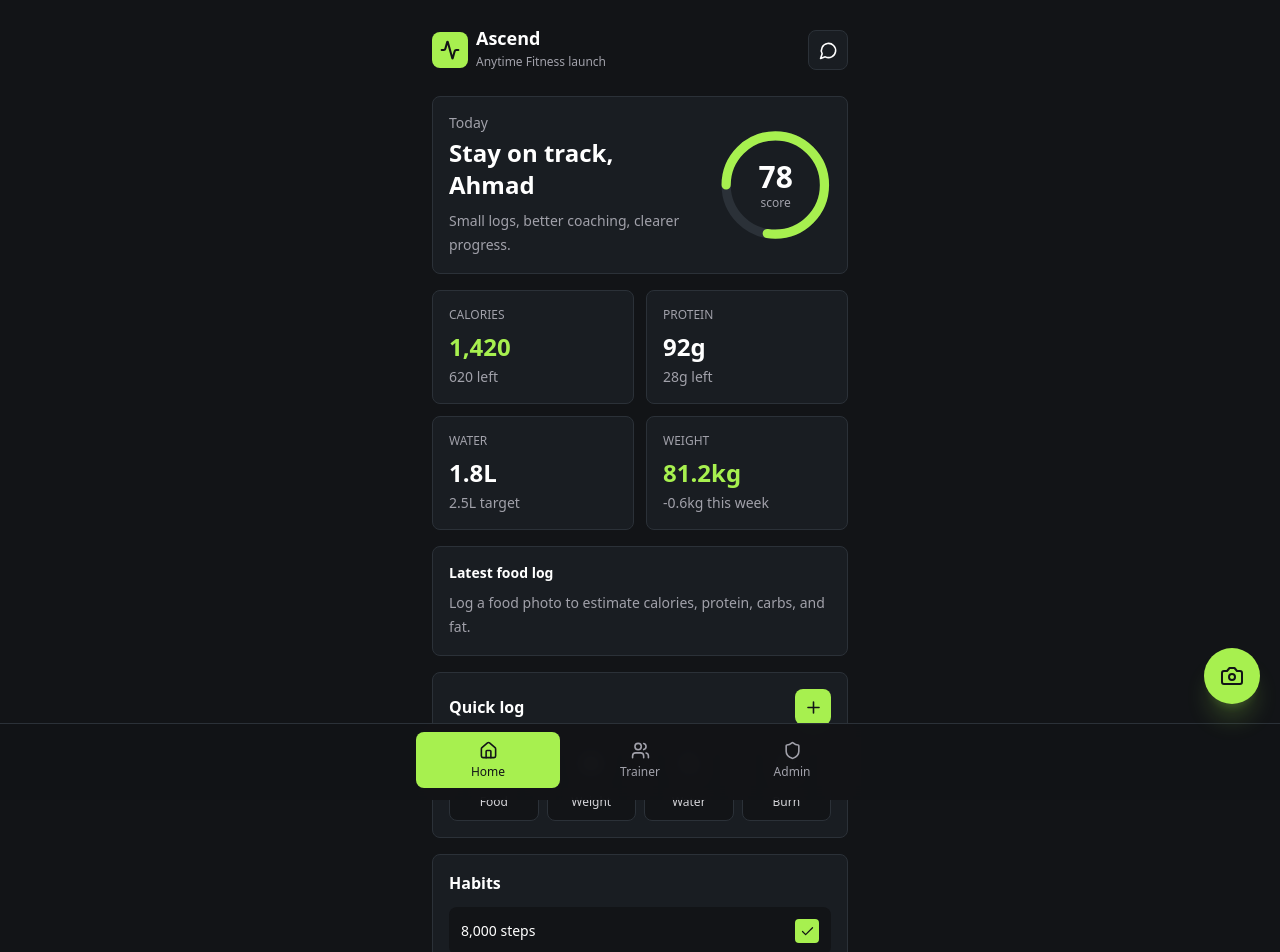
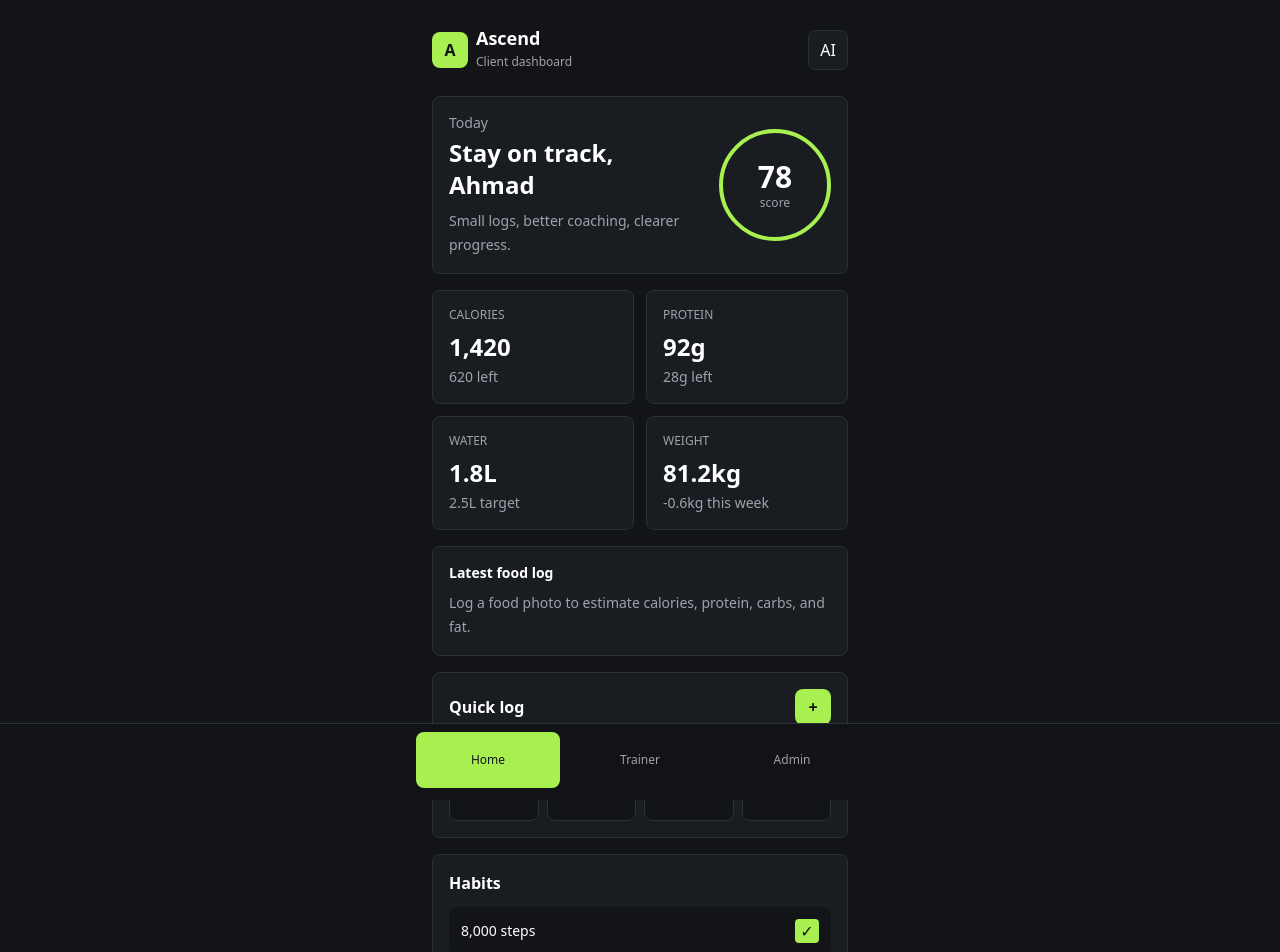
Before and after one commit to mdfarizanwar369/ascend, a Next.js app in the folder frontend/: page /dashboard in a window 1280 px wide. Shown: the top 952 px of the page. Built offline with nearby package versions, Linux system fonts and the light colour scheme.

Commit message:
Make dashboard static for Railway

```diff
--- a/frontend/src/app/dashboard/page.tsx
+++ b/frontend/src/app/dashboard/page.tsx
@@ -1,12 +1,22 @@
-import { Check, Droplets, Flame, Plus, Scale, Utensils } from "lucide-react";
-import Link from "next/link";
-import { AppShell } from "@/components/AppShell";
-import { MetricCard } from "@/components/MetricCard";
-import { ProgressRing } from "@/components/ProgressRing";
+/* eslint-disable @next/next/no-html-link-for-pages */
 
 export default function DashboardPage() {
   return (
-    <AppShell active="client">
+    <main className="min-h-screen bg-ink pb-24 text-white">
+      <div className="mx-auto min-h-screen w-full max-w-md px-4 pt-4">
+        <header className="flex items-center justify-between py-3">
+          <a href="/" className="flex items-center gap-2">
+            <span className="grid h-9 w-9 place-items-center rounded-lg bg-lime text-ink font-bold">A</span>
+            <span>
+              <span className="block text-lg font-semibold leading-5">Ascend</span>
+              <span className="text-xs text-zinc-400">Client dashboard</span>
+            </span>
+          </a>
+          <a href="/coach" className="grid h-10 w-10 place-items-center rounded-lg border border-line bg-surface" aria-label="Open coach">
+            AI
+          </a>
+        </header>
+
         <section className="mt-3 rounded-lg border border-line bg-surface p-4">
           <div className="flex items-center justify-between gap-4">
             <div>
@@ -14,46 +24,48 @@ export default function DashboardPage() {
               <h1 className="mt-1 text-2xl font-semibold">Stay on track, Ahmad</h1>
               <p className="mt-2 text-sm leading-6 text-zinc-400">Small logs, better coaching, clearer progress.</p>
             </div>
-          <ProgressRing score={78} />
+            <div className="grid h-28 w-28 shrink-0 place-items-center rounded-full border-4 border-lime">
+              <div className="text-center">
+                <p className="text-3xl font-semibold">78</p>
+                <p className="text-xs text-zinc-400">score</p>
+              </div>
+            </div>
           </div>
         </section>
 
         <section className="mt-4 grid grid-cols-2 gap-3">
-        <MetricCard label="Calories" value="1,420" detail="620 left" tone="success" />
-        <MetricCard label="Protein" value="92g" detail="28g left" />
-        <MetricCard label="Water" value="1.8L" detail="2.5L target" />
-        <MetricCard label="Weight" value="81.2kg" detail="-0.6kg this week" tone="success" />
+          {[
+            ["Calories", "1,420", "620 left"],
+            ["Protein", "92g", "28g left"],
+            ["Water", "1.8L", "2.5L target"],
+            ["Weight", "81.2kg", "-0.6kg this week"]
+          ].map(([label, value, detail]) => (
+            <div key={label} className="rounded-lg border border-line bg-surface p-4">
+              <p className="text-xs uppercase text-zinc-400">{label}</p>
+              <p className="mt-2 text-2xl font-semibold text-white">{value}</p>
+              <p className="mt-1 text-sm text-zinc-400">{detail}</p>
+            </div>
+          ))}
         </section>
 
-      <Link href="/food-log" className="mt-4 block rounded-lg border border-line bg-surface p-4">
+        <a href="/food-log" className="mt-4 block rounded-lg border border-line bg-surface p-4">
           <p className="text-sm font-semibold">Latest food log</p>
-        <p className="mt-2 text-sm leading-6 text-zinc-400">
-          Log a food photo to estimate calories, protein, carbs, and fat.
-        </p>
-      </Link>
+          <p className="mt-2 text-sm leading-6 text-zinc-400">Log a food photo to estimate calories, protein, carbs, and fat.</p>
+        </a>
 
         <section className="mt-4 rounded-lg border border-line bg-surface p-4">
           <div className="flex items-center justify-between">
             <h2 className="text-base font-semibold">Quick log</h2>
-          <Link href="/food-log" className="grid h-9 w-9 place-items-center rounded-lg bg-lime text-ink" aria-label="Add log">
-            <Plus size={19} />
-          </Link>
+            <a href="/food-log" className="grid h-9 w-9 place-items-center rounded-lg bg-lime text-ink font-bold" aria-label="Add log">
+              +
+            </a>
           </div>
           <div className="mt-4 grid grid-cols-4 gap-2">
-          {[
-            { label: "Food", icon: Utensils },
-            { label: "Weight", icon: Scale },
-            { label: "Water", icon: Droplets },
-            { label: "Burn", icon: Flame }
-          ].map((item) => {
-            const Icon = item.icon;
-            return (
-              <button key={item.label} className="grid h-20 place-items-center rounded-lg border border-line bg-ink text-xs text-zinc-300">
-                <Icon size={20} />
-                {item.label}
-              </button>
-            );
-          })}
+            {["Food", "Weight", "Water", "Burn"].map((item) => (
+              <a key={item} href={item === "Food" ? "/food-log" : "/dashboard"} className="grid h-20 place-items-center rounded-lg border border-line bg-ink text-xs text-zinc-300">
+                {item}
+              </a>
+            ))}
           </div>
         </section>
 
@@ -61,20 +73,35 @@ export default function DashboardPage() {
           <h2 className="text-base font-semibold">Habits</h2>
           <div className="mt-3 space-y-2">
             {["8,000 steps", "No sugary drinks", "Protein at breakfast"].map((habit, index) => (
-            <Link key={habit} href="/habits" className="flex items-center justify-between rounded-lg bg-ink px-3 py-3">
+              <a key={habit} href="/habits" className="flex items-center justify-between rounded-lg bg-ink px-3 py-3">
                 <span className="text-sm">{habit}</span>
                 <span className={`grid h-6 w-6 place-items-center rounded ${index < 2 ? "bg-lime text-ink" : "border border-line"}`}>
-                {index < 2 ? <Check size={15} /> : null}
+                  {index < 2 ? "✓" : ""}
                 </span>
-            </Link>
+              </a>
             ))}
           </div>
         </section>
 
-      <Link href="/coach" className="mt-4 block rounded-lg border border-calm/40 bg-calm/10 p-4">
+        <a href="/coach" className="mt-4 block rounded-lg border border-calm/40 bg-calm/10 p-4">
           <p className="text-sm font-medium text-calm">AI nutrition coach</p>
           <p className="mt-2 text-sm leading-6 text-zinc-300">Your lunch looks fine. For dinner, keep rice moderate and add a palm-sized protein.</p>
-      </Link>
-    </AppShell>
+        </a>
+      </div>
+
+      <nav className="fixed inset-x-0 bottom-0 border-t border-line bg-ink/95 px-4 pb-3 pt-2 backdrop-blur">
+        <div className="mx-auto grid max-w-md grid-cols-3 gap-2">
+          <a href="/dashboard" className="flex h-14 flex-col items-center justify-center gap-1 rounded-lg bg-lime text-xs text-ink">
+            Home
+          </a>
+          <a href="/trainer" className="flex h-14 flex-col items-center justify-center gap-1 rounded-lg text-xs text-zinc-400">
+            Trainer
+          </a>
+          <a href="/admin" className="flex h-14 flex-col items-center justify-center gap-1 rounded-lg text-xs text-zinc-400">
+            Admin
+          </a>
+        </div>
+      </nav>
+    </main>
   );
 }
```
Lines whose indentation alone changed are shown as unchanged.
